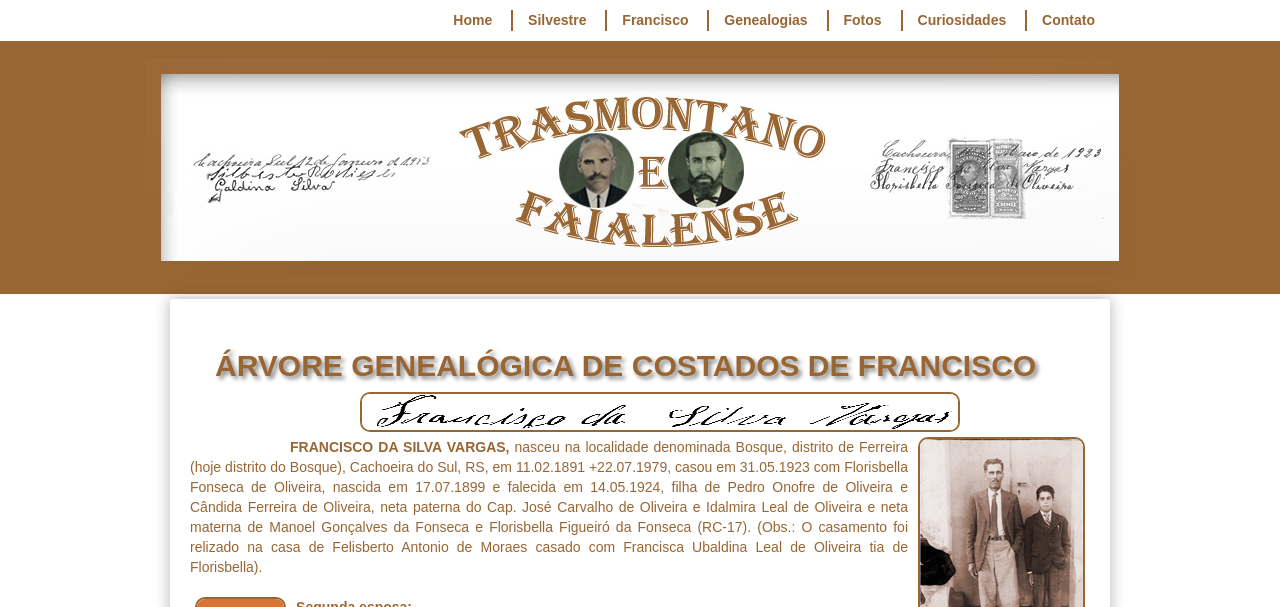
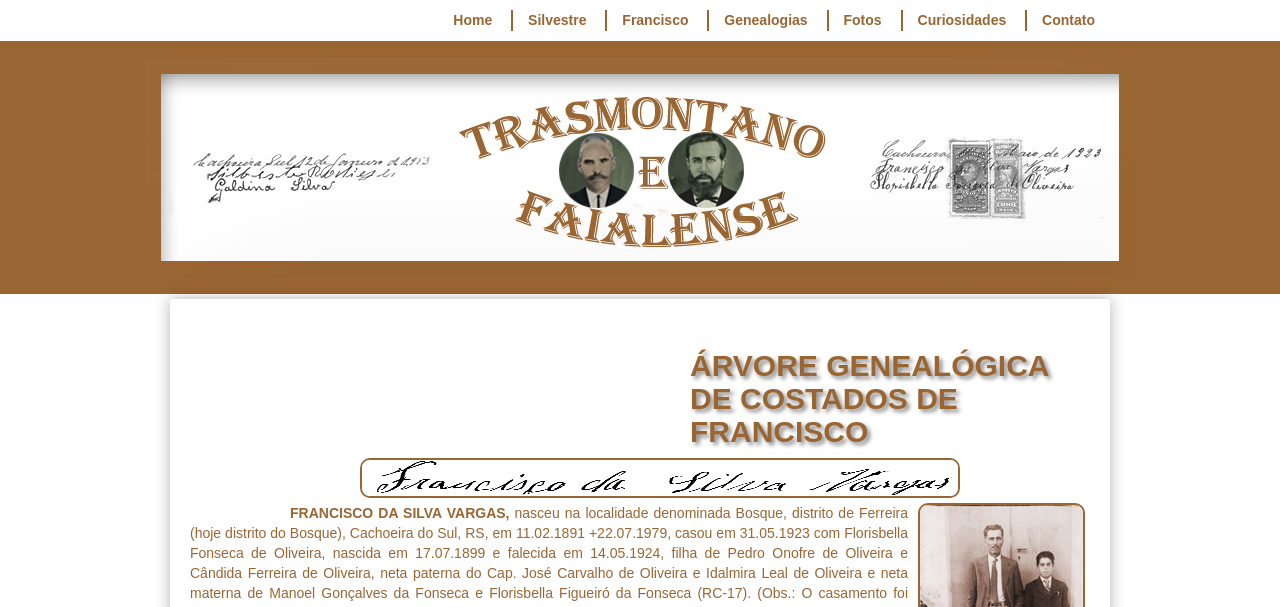
Before and after one commit to claudiovargas1955/claudiovargas1955.github.io, a Jekyll site: the page built from _pages/arvore-genealogica-de-costados-de-francisco.html, in a window 1280 px wide. Shown: the top 607 px of the page. Built offline with Jekyll 4.4.1, drawn with Linux system fonts in a browser that asks for light colours; some web fonts are replaced; grey boxes are pictures that could not be loaded.

Commit message:
Update arvore-genealogica-de-costados-de-francisco.html

```diff
--- a/_pages/arvore-genealogica-de-costados-de-francisco.html
+++ b/_pages/arvore-genealogica-de-costados-de-francisco.html
@@ -86,7 +86,7 @@ details[open] summary {color:#996633;
   h5{text-shadow: 3px 3px 4px #888;
      font-size:30px;
      font-weight:bold;
-     margin-left: 25px;
+     margin-left: 500px;
     }
 
 </style>
```
